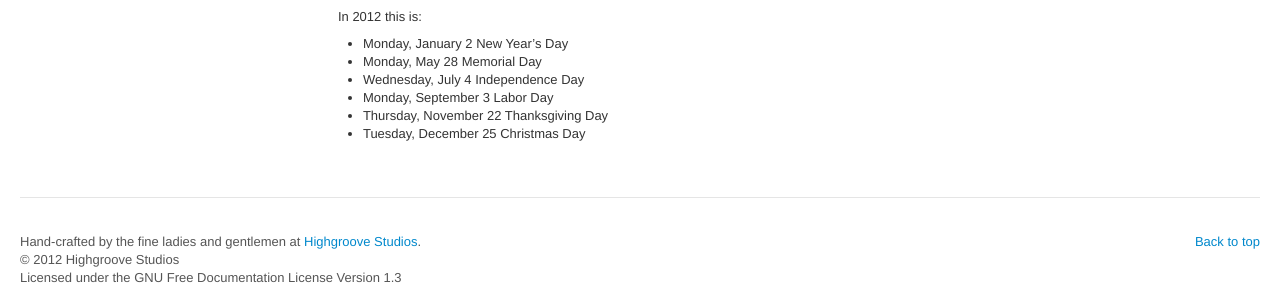
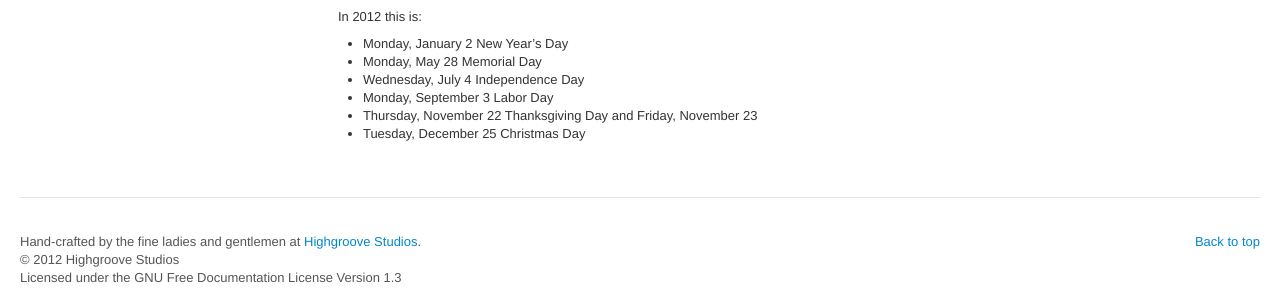
Before and after one commit to daveworth/not-so-secret-sauce, a Jekyll site: the page built from topics/vacation-policy.md, in a window 1280 px wide and 900 px high, scrolled down 639 px. Shown: the part 577-877 px from the top of the window. Built offline with Jekyll 4.4.1, drawn with Linux system fonts in a browser that asks for light colours; nearby versions of some CDN libraries; comment, search, counter and statistics services are not loaded.

Commit message:
Update topics/vacation-policy.md

```diff
--- a/topics/vacation-policy.md
+++ b/topics/vacation-policy.md
@@ -111,5 +111,5 @@ In 2012 this is:
 * Monday, May 28 Memorial Day
 * Wednesday, July 4 Independence Day
 * Monday, September 3 Labor Day
-* Thursday, November 22 Thanksgiving Day
+* Thursday, November 22 Thanksgiving Day and Friday, November 23
 * Tuesday, December 25 Christmas Day
```
